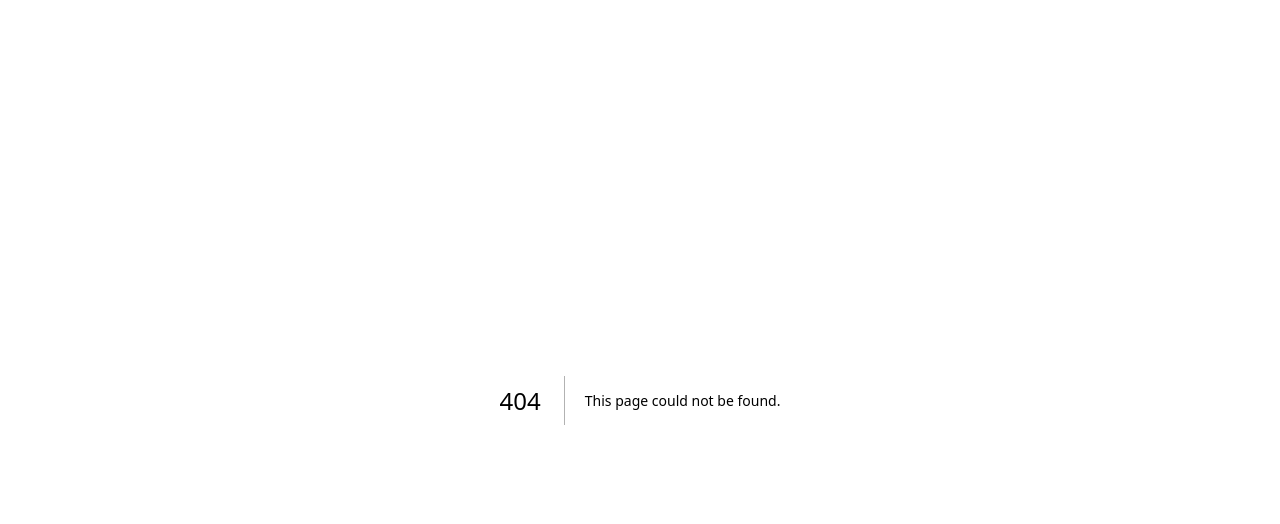
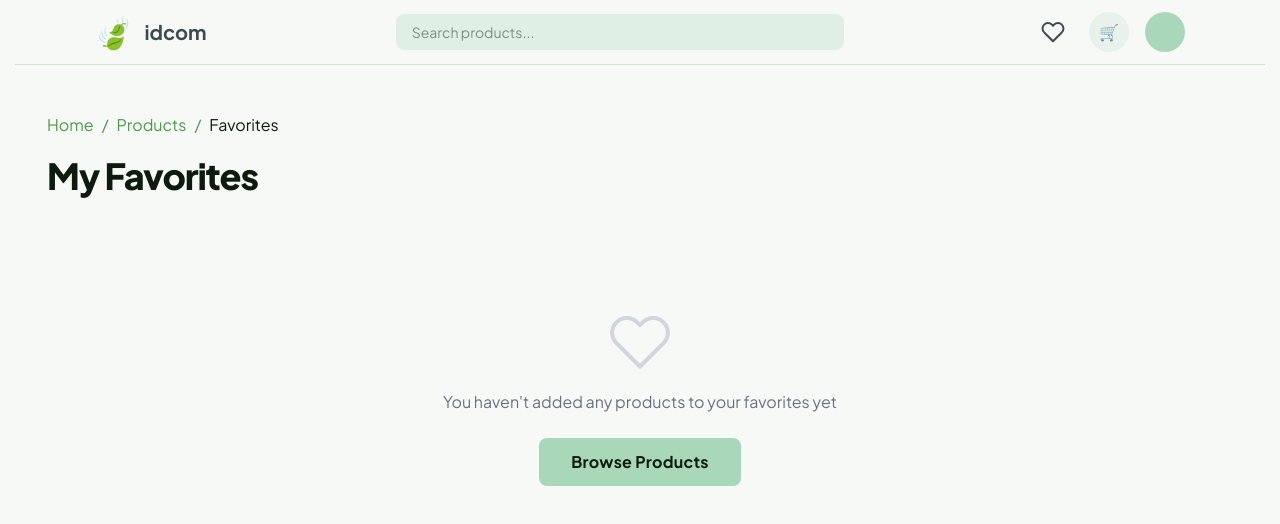
Before and after one commit to dacarva/idcom, a Next.js app: page /favorites in a window 1280 px wide. Before the commit this address had no page. Shown: the top 524 px of the page. Built offline with nearby package versions, Linux system fonts and the light colour scheme.

Commit message:
feat(pages): add favorites page to view and manage all favorite products

```diff
--- /dev/null
+++ b/app/favorites/page.tsx
@@ -0,0 +1,96 @@
+'use client'
+
+import { useEffect, useState } from 'react'
+import Link from 'next/link'
+import { AppHeader } from '@/components/layout/app-header'
+import { Breadcrumb } from '@/components/layout/breadcrumb'
+import { ProductCard } from '@/components/products/product-card'
+import { useFavoritesStore } from '@/stores/favorites-store'
+import { useCartStore } from '@/stores/cart-store'
+import products from '@/data/products.json'
+
+export default function FavoritesPage() {
+  const favorites = useFavoritesStore((state) => state.favorites)
+  const getCartCount = useCartStore((state) => state.getCount)
+  const [mounted, setMounted] = useState(false)
+  const [cartCount, setCartCount] = useState(0)
+
+  useEffect(() => {
+    setMounted(true)
+    setCartCount(getCartCount())
+    const unsubscribe = useCartStore.subscribe(() => {
+      setCartCount(getCartCount())
+    })
+    return unsubscribe
+  }, [getCartCount])
+
+  if (!mounted) return null
+
+  const favoriteProducts = products.filter((product) =>
+    favorites.includes(product.id),
+  )
+
+  return (
+    <div className="min-h-screen bg-[#F7F9F7]">
+      <AppHeader cartCount={cartCount} showFavorites showSearch />
+
+      <main className="flex-1 w-full">
+        <div className="px-4 sm:px-6 lg:px-8 flex-1 w-full max-w-7xl mx-auto py-8 lg:py-12">
+          {/* Breadcrumb */}
+          <div className="space-y-4 mb-8">
+            <Breadcrumb
+              items={[
+                { label: 'Home', href: '/' },
+                { label: 'Products', href: '/products' },
+                { label: 'Favorites' },
+              ]}
+            />
+            <h1 className="text-[#0d1b0d] text-4xl font-black leading-tight tracking-[-0.033em]">
+              My Favorites
+            </h1>
+          </div>
+
+          {/* Content */}
+          {favoriteProducts.length > 0 ? (
+            <div>
+              <p className="text-sm text-gray-600 mb-6">
+                You have {favoriteProducts.length} favorite
+                {favoriteProducts.length !== 1 ? 's' : ''}
+              </p>
+              <div className="grid grid-cols-1 sm:grid-cols-2 lg:grid-cols-2 xl:grid-cols-3 gap-6">
+                {favoriteProducts.map((product) => (
+                  <ProductCard key={product.id} {...product} />
+                ))}
+              </div>
+            </div>
+          ) : (
+            <div className="flex flex-col items-center justify-center py-20">
+              <svg
+                className="w-16 h-16 text-gray-300 mb-4"
+                fill="none"
+                stroke="currentColor"
+                viewBox="0 0 24 24"
+              >
+                <path
+                  strokeLinecap="round"
+                  strokeLinejoin="round"
+                  strokeWidth={1.5}
+                  d="M20.84 4.61a5.5 5.5 0 0 0-7.78 0L12 5.67l-1.06-1.06a5.5 5.5 0 0 0-7.78 7.78l1.06 1.06L12 21.23l7.78-7.78 1.06-1.06a5.5 5.5 0 0 0 0-7.78z"
+                />
+              </svg>
+              <p className="text-gray-500 text-center mb-6">
+                You haven't added any products to your favorites yet
+              </p>
+              <Link
+                href="/products"
+                className="inline-flex items-center justify-center overflow-hidden rounded-lg h-12 px-8 bg-primary text-[#0d1b0d] text-base font-bold leading-normal tracking-[0.015em] hover:opacity-90 transition-opacity"
+              >
+                Browse Products
+              </Link>
+            </div>
+          )}
+        </div>
+      </main>
+    </div>
+  )
+}
```
